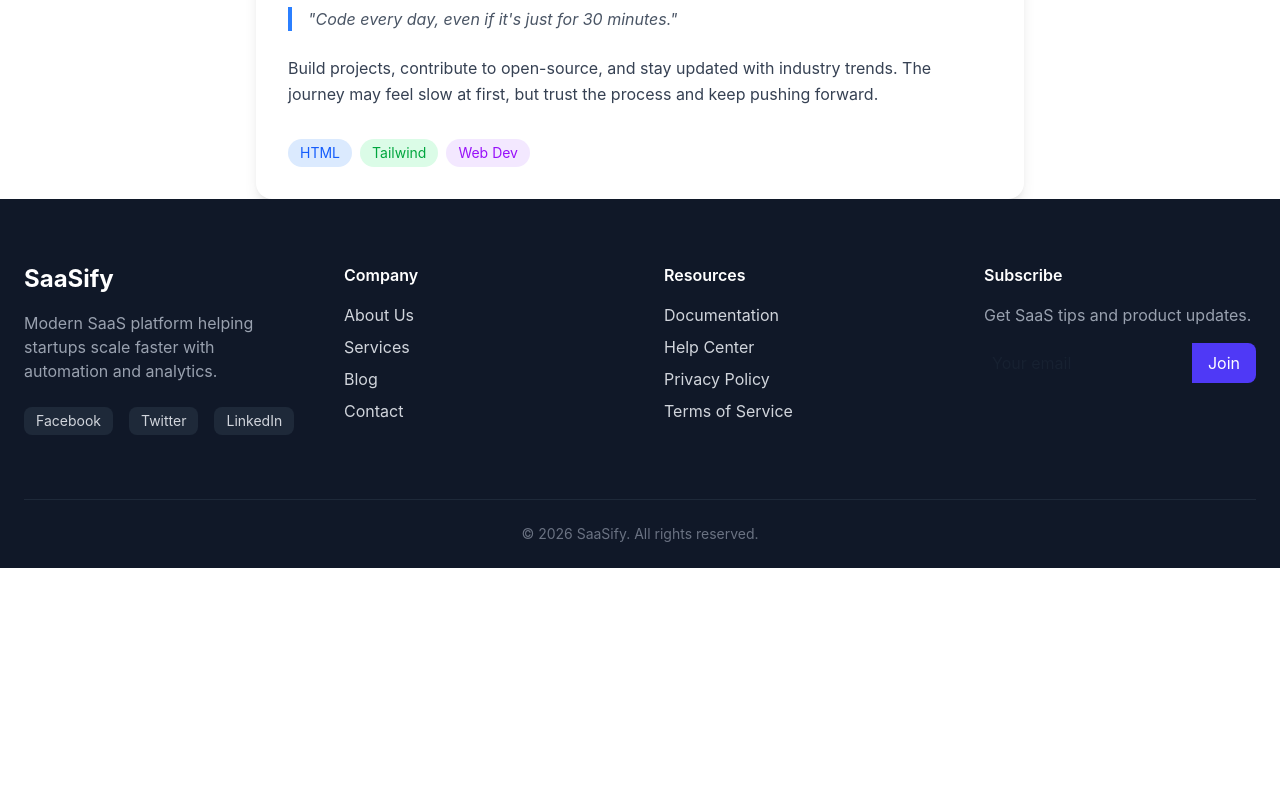
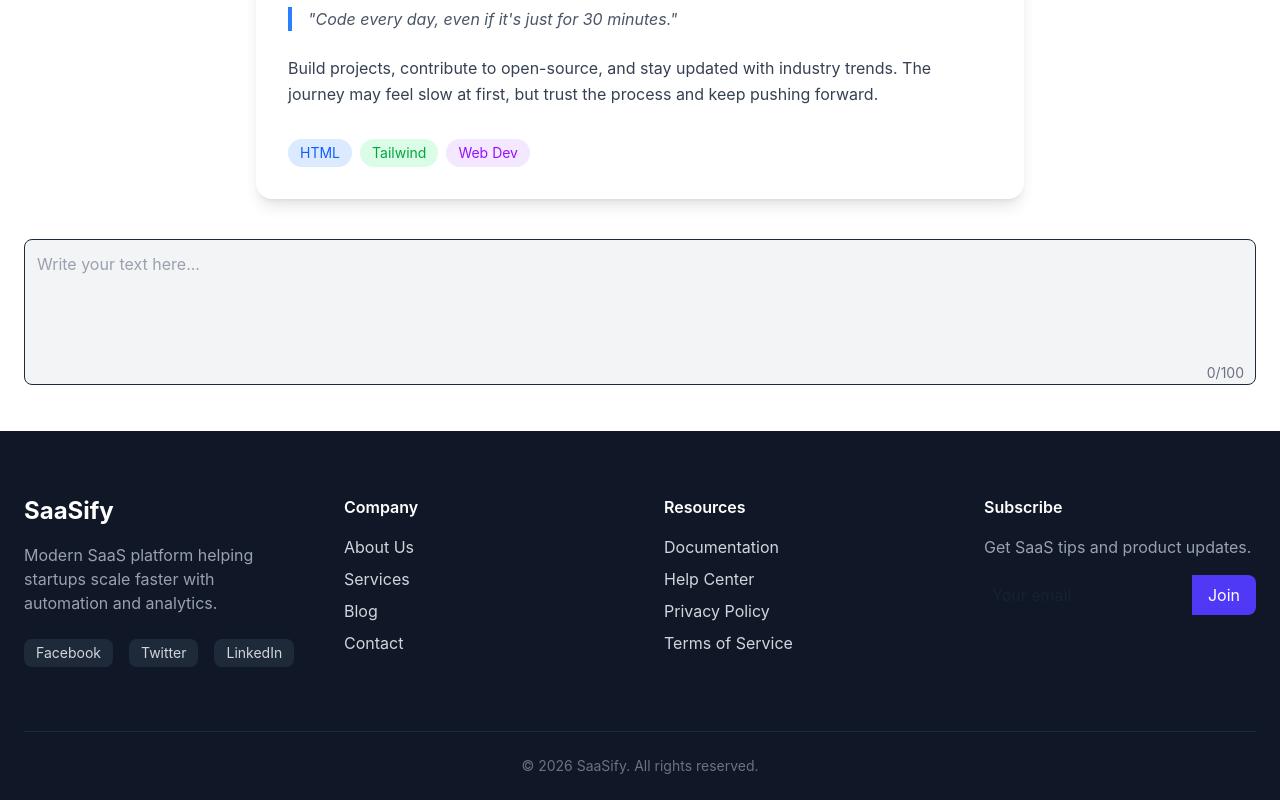
Before and after one commit to mdakash648/react-practice-1, a React (Vite) app: page / in a window 1280 px wide. Shown: the part 4684-5484 px from the top of the page. Before the commit the page ends 5252 px from the top, so only its background shows below. Built offline with nearby package versions, Linux system fonts and the light colour scheme.

Commit message:
Character Counter

```diff
--- a/src/App.jsx
+++ b/src/App.jsx
@@ -15,6 +15,7 @@ import ParagraphShow from './components/practice/localState/ParagraphShow';
 import InputFieldLivePreview from './components/practice/localState/InputFieldLivePreview';
 import SimpleLikeButton from './components/practice/localState/SimpleLikeButton';
 import DarkLiteMode from './components/practice/localState/DarkLiteMode';
+import CharacterCounter from './components/practice/localState/CharacterCounter';
 // import UseState from './components/practice/localState/UseState';
 
 const App = () => {
@@ -66,6 +67,7 @@ const App = () => {
         <InputFieldLivePreview />
         <SimpleLikeButton />
         <DarkLiteMode />
+        <CharacterCounter />
       </Container>
       <Footer />
     </>
--- /dev/null
+++ b/src/components/practice/localState/CharacterCounter.jsx
@@ -0,0 +1,33 @@
+import React, { useState } from 'react';
+
+const CharacterCounter = () => {
+  const [count, setCount] = useState(0);
+
+  return (
+    <>
+      <div className='relative w-full my-10'>
+        <textarea
+          id='myTextarea'
+          rows='5'
+          placeholder='Write your text here...'
+          className='w-full p-3 border rounded-lg bg-gray-100 text-gray-800
+           focus:outline-none focus:ring-2 focus:ring-blue-500
+           placeholder-gray-400 resize-none
+           dark:bg-gray-800 dark:text-gray-200 dark:placeholder-gray-400'
+          onChange={(e) => setCount(e.target.value.length)}
+          maxLength={100}
+        ></textarea>
+
+        {/* <!-- Counter --> */}
+        <div
+          id='counter'
+          className='absolute bottom-2 right-3 text-sm text-gray-500 dark:text-gray-400'
+        >
+          {count}/100
+        </div>
+      </div>
+    </>
+  );
+};
+
+export default CharacterCounter;
```
